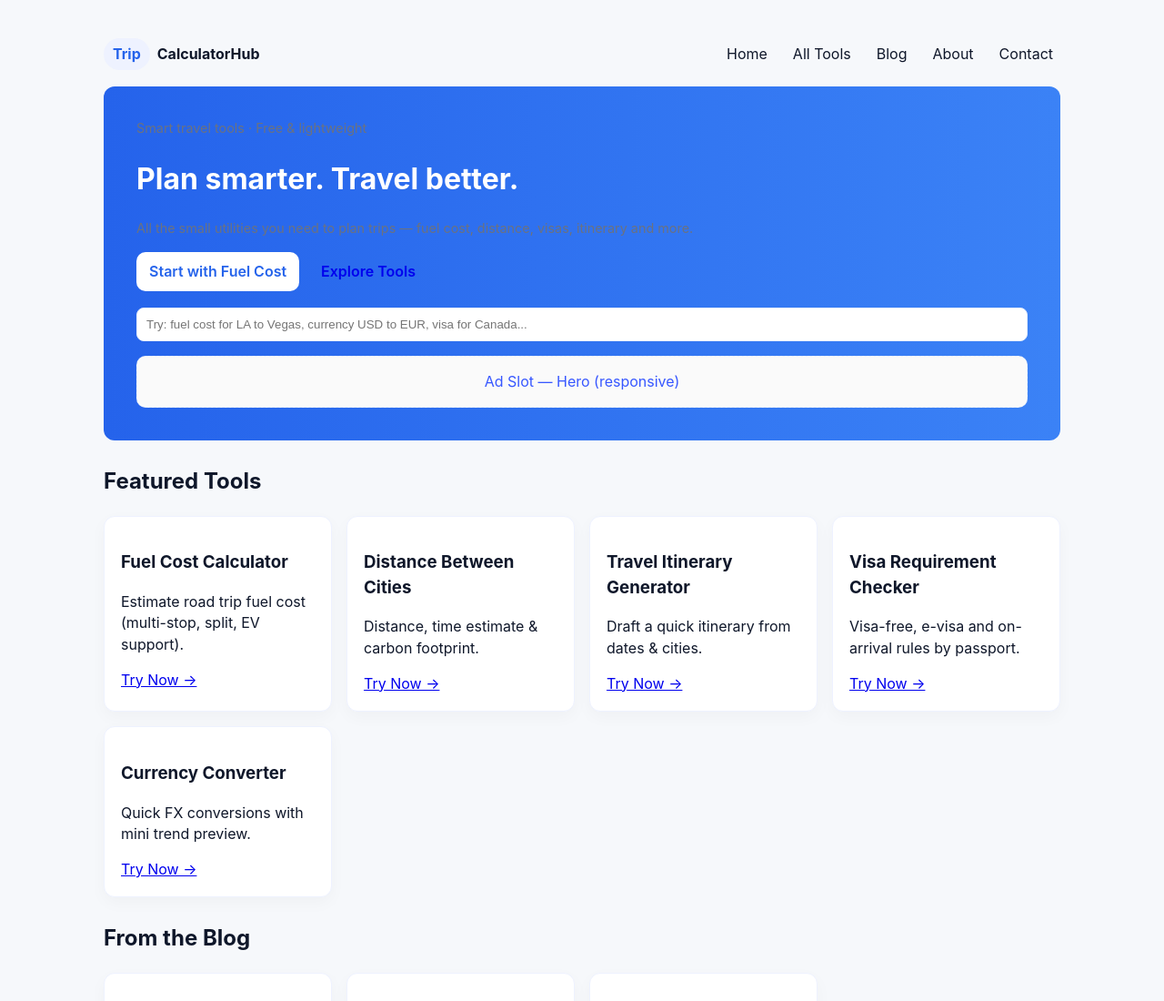
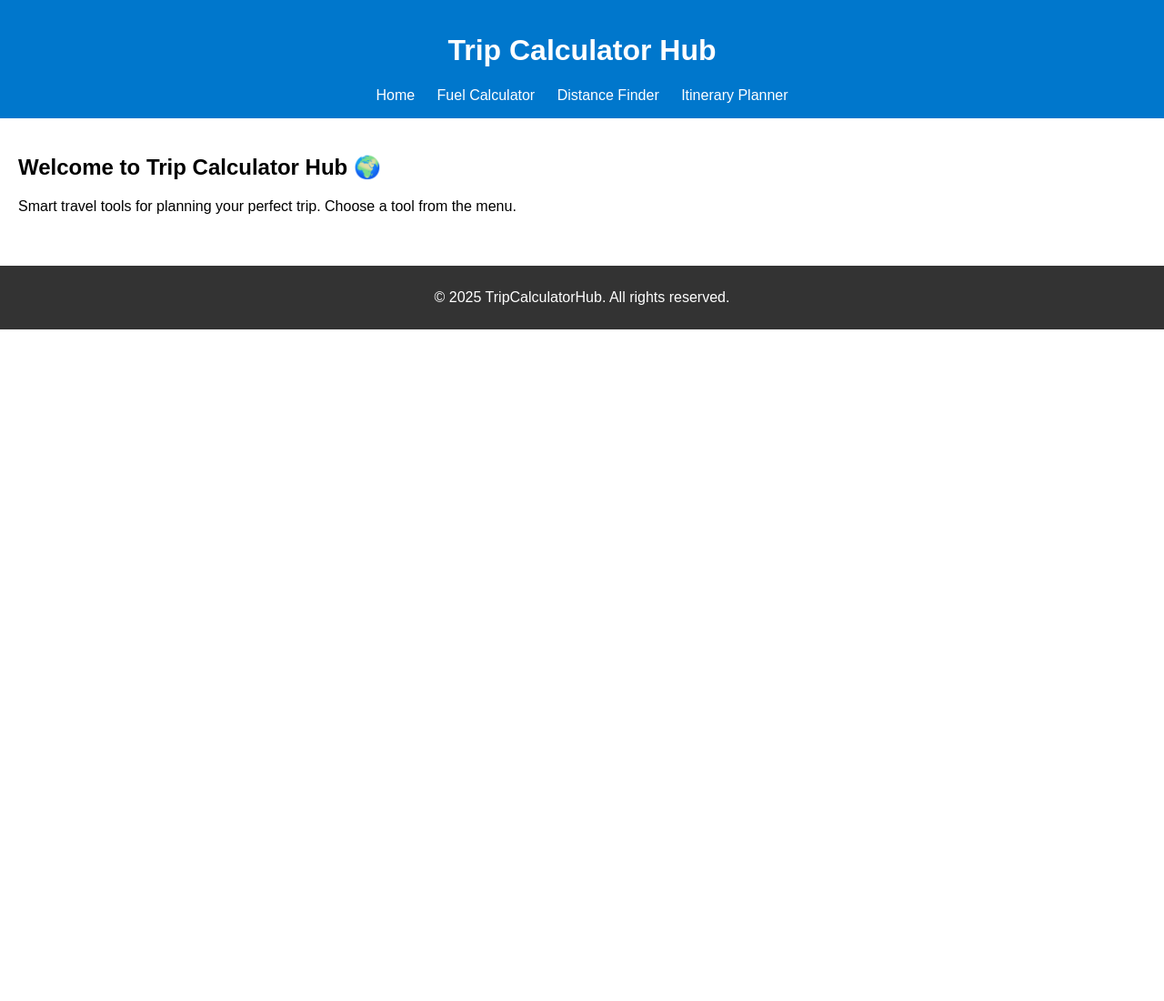
Before and after one commit to danishshekha-jpg/TripCalculatorHub, a plain HTML site: page index.html in a window 1280 px wide. Shown: the top 1100 px of the page at 91% size. After the commit the page ends 800 px from the top, so only its background shows below. Drawn offline with Linux system fonts and the light colour scheme.

Commit message:
Add files via upload

```diff
--- /dev/null
+++ b/assets/css/style.css
@@ -0,0 +1,5 @@
+body { font-family: Arial, sans-serif; margin: 0; padding: 0; }
+header { background: #0077cc; color: white; padding: 1em; text-align: center; }
+nav a { margin: 0 10px; color: white; text-decoration: none; }
+main { padding: 20px; }
+footer { background: #333; color: white; text-align: center; padding: 10px; margin-top: 20px; }
--- a/index.html
+++ b/index.html
@@ -1,83 +1,27 @@
-<!doctype html>
+<!DOCTYPE html>
 <html lang="en">
 <head>
-  <meta charset="utf-8"/>
-  <meta name="viewport" content="width=device-width,initial-scale=1"/>
-  <title>TripCalculatorHub – Smart Travel Tools</title>
-  <meta name="description" content="TripCalculatorHub – calculators & tools for travelers: fuel cost, distance, currency converter, visa checker, itinerary generator and more.">
-  <link rel="stylesheet" href="./assets/styles.css">
+  <meta charset="UTF-8">
+  <meta name="viewport" content="width=device-width, initial-scale=1.0">
+  <title>Trip Calculator Hub</title>
+  <link rel="stylesheet" href="assets/css/style.css">
 </head>
 <body>
-  <div class="container">
-    <header class="header">
-      <div class="logo"><span class="badge">Trip</span>CalculatorHub</div>
-      <nav class="nav" aria-label="Main">
-        <a href="./index.html">Home</a>
-        <a href="./tools/index.html">All Tools</a>
-        <a href="./blog.html">Blog</a>
-        <a href="./about.html">About</a>
-        <a href="./contact.html">Contact</a>
-      </nav>
-    </header>
-
-    <div class="hero">
-      <div class="small">Smart travel tools · Free & lightweight</div>
-      <h1>Plan smarter. Travel better.</h1>
-      <p class="small">All the small utilities you need to plan trips — fuel cost, distance, visas, itinerary and more.</p>
-      <div class="cta">
-        <a class="btn primary" href="./tools/fuel-cost.html">Start with Fuel Cost</a>
-        <a class="btn" href="./tools/index.html">Explore Tools</a>
-      </div>
-
-      <div class="searchbar" style="margin-top:18px">
-        <input id="site-search" class="input" placeholder="Try: fuel cost for LA to Vegas, currency USD to EUR, visa for Canada..." />
-        <div id="search-suggestions" style="margin-top:8px"></div>
-      </div>
-      <div style="margin-top:16px" class="ad-slot">Ad Slot — Hero (responsive)</div>
-    </div>
-
-    <section class="section">
-      <h2 class="section-title">Featured Tools</h2>
-      <div class="tools-grid">
-        <div class="card">
-          <h3>Fuel Cost Calculator</h3>
-          <p>Estimate road trip fuel cost (multi-stop, split, EV support).</p>
-          <a href="./tools/fuel-cost.html">Try Now →</a>
-        </div>
-        <div class="card"><h3>Distance Between Cities</h3><p>Distance, time estimate & carbon footprint.</p><a href="./tools/distance.html">Try Now →</a></div>
-        <div class="card"><h3>Travel Itinerary Generator</h3><p>Draft a quick itinerary from dates & cities.</p><a href="./tools/itinerary.html">Try Now →</a></div>
-        <div class="card"><h3>Visa Requirement Checker</h3><p>Visa-free, e-visa and on-arrival rules by passport.</p><a href="./tools/visa.html">Try Now →</a></div>
-        <div class="card"><h3>Currency Converter</h3><p>Quick FX conversions with mini trend preview.</p><a href="./tools/currency.html">Try Now →</a></div>
-      </div>
-    </section>
-
-    <section class="section">
-      <h2>From the Blog</h2>
-      <div class="tools-grid">
-        <div class="card"><h3>How to cut fuel costs on a road trip</h3><p class="small">Practical tactics that actually work.</p></div>
-        <div class="card"><h3>Packing list essentials</h3><p class="small">Seasonal packing + weather-based tips.</p></div>
-        <div class="card"><h3>Best time to visit Japan</h3><p class="small">Crowds, weather and budget timing.</p></div>
-      </div>
-    </section>
-
-    <section class="section">
-      <h2>Newsletter</h2>
-      <form id="newsletter-form" class="form">
-        <div class="row"><input class="input" type="email" id="newsletter-email" placeholder="you@example.com" required><button class="btn primary" type="submit">Subscribe</button></div>
-      </form>
-    </section>
-
-    <div class="ad-slot" style="margin-top:18px">Ad Slot — Page Bottom</div>
-
-    <footer class="footer">
-      <div class="links">
-        <a href="./terms.html">Terms</a>
-        <a href="./privacy.html">Privacy</a>
-        <a href="./disclaimer.html">Disclaimer</a>
-      </div>
-      <div class="footer-note">© 2025 TripCalculatorHub · Built for travelers</div>
-    </footer>
-  </div>
-<script src="./assets/main.js"></script>
+  <header>
+    <h1>Trip Calculator Hub</h1>
+    <nav>
+      <a href="index.html">Home</a>
+      <a href="tools/fuel-calculator/index.html">Fuel Calculator</a>
+      <a href="tools/distance-finder/index.html">Distance Finder</a>
+      <a href="tools/itinerary-planner/index.html">Itinerary Planner</a>
+    </nav>
+  </header>
+  <main>
+    <h2>Welcome to Trip Calculator Hub 🌍</h2>
+    <p>Smart travel tools for planning your perfect trip. Choose a tool from the menu.</p>
+  </main>
+  <footer>
+    <p>&copy; 2025 TripCalculatorHub. All rights reserved.</p>
+  </footer>
 </body>
 </html>
```
Also changed, not shown: tools/distance-finder/index.html (added, +26 -0 lines), tools/fuel-calculator/index.html (added, +26 -0 lines), tools/itinerary-planner/index.html (added, +26 -0 lines).
